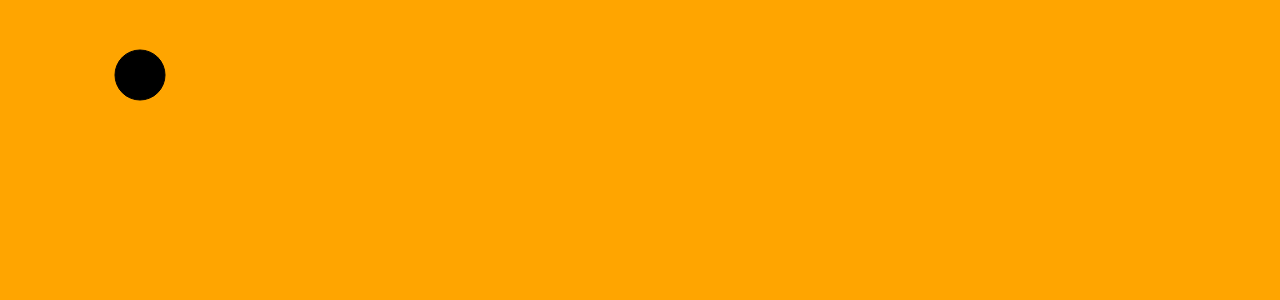
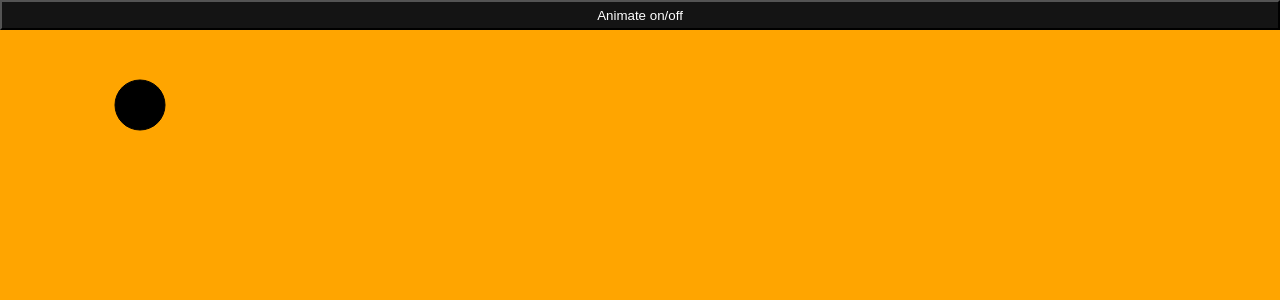
Before and after one commit to houbass/react-canvas-template, a React (Create React App) app: page / in a window 1280 px wide. Shown: the top 300 px of the page. Built offline with nearby package versions, Linux system fonts and the light colour scheme.

Commit message:
animate on off

```diff
--- a/src/components/Canvas.js
+++ b/src/components/Canvas.js
@@ -3,17 +3,15 @@ import React, { useEffect, useRef, useState, useMemo } from "react";
 export default function Canvas() {
     const canvasRef = useRef(null);
 
+    // States
+    const [animateHandler, setAnimateHandler] = useState(true);
     const diameter = 25;
     const x = useRef(0);
     const direction = useRef(1);
 
-    // States
-    const [animateHandler, setAnimateHandler] = useState(true);
-
     // Canvas settings
     const width = window.innerWidth;
-    const height = window.innerHeight;
-
+    const height = window.innerHeight - 30;
 
     // Utils
     function randomRangeNumber (min, max) {
@@ -76,20 +74,25 @@ export default function Canvas() {
 
     return (
         <div
-
             style={{
                 width: "100%",
-                height: "100vh",
-                background: "pink",
+                height: "calc(100vh - 100px)",
                 display: "flex",
                 flexDirection: "column",
             }}
         >
-            <div
+            <button
                 style={{
-                    position: "fixed",
+                    background: 'rgb(20,20,20)',
+                    color: 'white',
+                    minHeight: '30px',
+                    cursor: 'pointer'
                 }}
+                onClick={() => {setAnimateHandler(!animateHandler)}}
             >
+                Animate on/off
+            </button>
+
             <canvas
                 id="canvas"
                 ref={canvasRef}
@@ -100,6 +103,5 @@ export default function Canvas() {
                 }}
             />
         </div>
-        </div>
     )
 }
```
Lines whose indentation alone changed are shown as unchanged.
